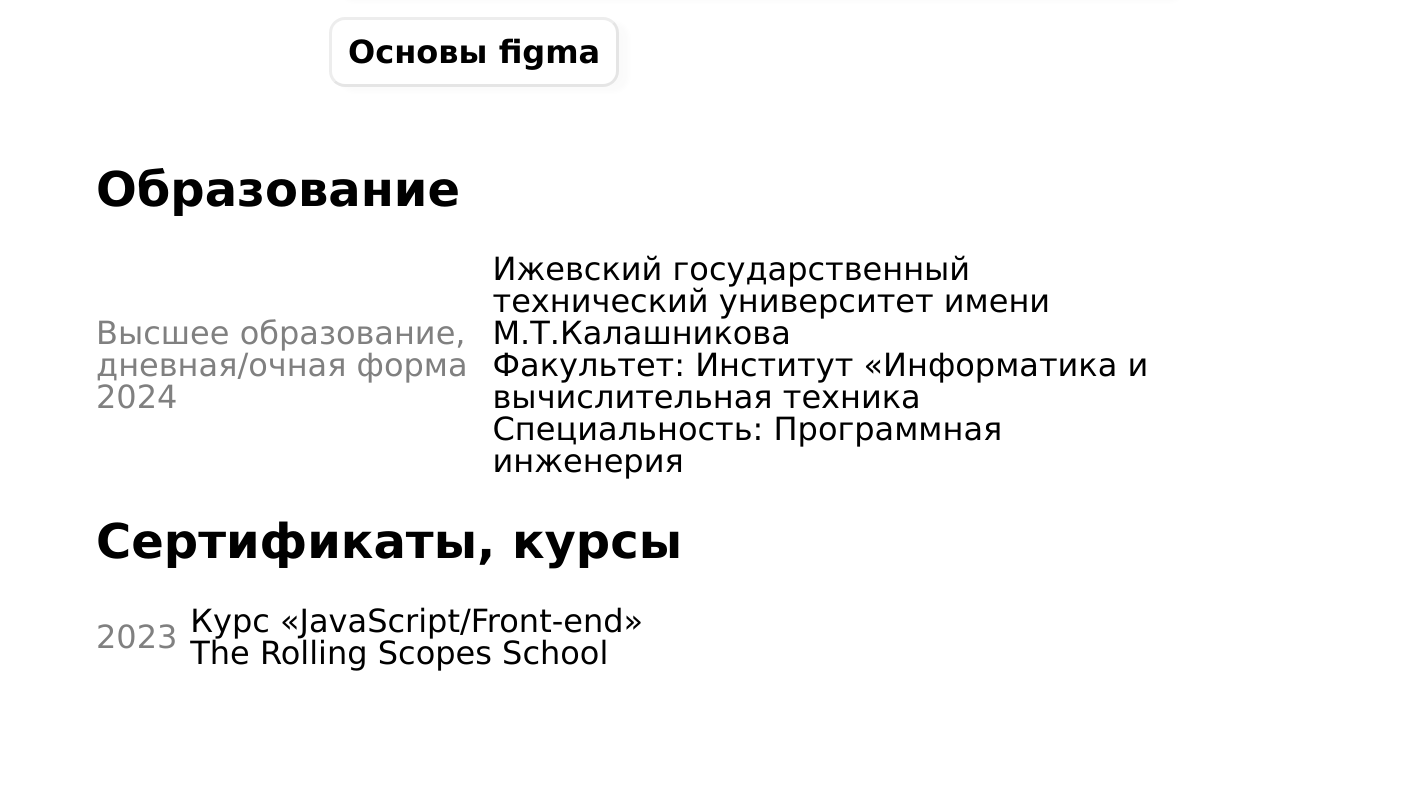
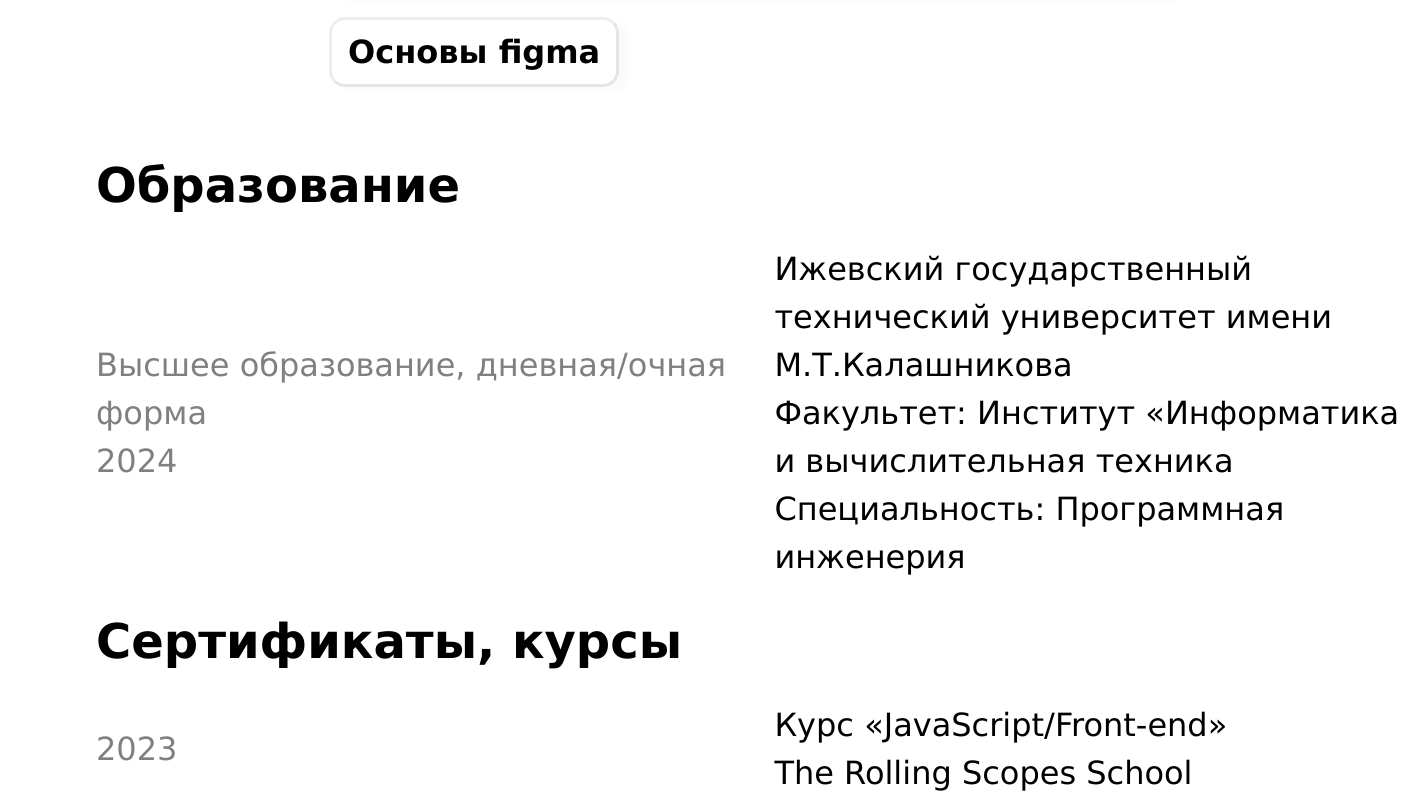
Before and after one commit to MichaelSharan/Career-Portfolio, a plain HTML site: page CV/index.html in a window 1280 px wide. Shown: the part 1019-1816 px from the top of the page, 1414 px wide, since content can reach past the window. Before the commit the page ends 1691 px from the top, so only its background shows below. Drawn offline with Linux system fonts and the light colour scheme.

Commit message:
feat: add styles to text

```diff
--- a/CV/index.html
+++ b/CV/index.html
@@ -8,7 +8,7 @@
     <link rel="stylesheet" href="main.css">
 </head>
 <body>
-  <section class="CV">
+  <section class="module">
     <img src="assets/images/photo.png" alt="not found" class="image">
     <div class="content">
         <h1 class="title">Frontend разработчик</h1>
@@ -35,22 +35,22 @@
         </div>
     </div>
   </section>
-  <section class="CV">
-    <div class="text content">
+  <section class="module">
+    <div class="content" id="text-content">
       <h2 class="subtitle">Образование</h2>
       <div class="card">
-        <p class="grey text">Высшее образование, дневная/очная форма <br>
-          2024
+        <p class="grey text">Высшее образование, дневная/очная форма<br>
+        2024
         </p>
-        <p class="text">Ижевский государственный технический университет имени М.Т.Калашникова <br>
-          Факультет: Институт «Информатика и вычислительная техника <br>
-          Специальность: Программная инженерия
+        <p class="text">Ижевский государственный технический университет имени М.Т.Калашникова<br>
+        Факультет: Институт «Информатика и вычислительная техника<br>
+        Специальность: Программная инженерия
         </p>
       </div>
       <h2 class="subtitle">Сертификаты, курсы</h2>
       <div class="card">
         <p class="grey text">2023</p>
-        <p class="text">Курс «JavaScript/Front-end» <br>
+        <p class="text">Курс «JavaScript/Front-end»<br>
         The Rolling Scopes School
         </p>
       </div>
--- a/CV/scss/components/_content.scss
+++ b/CV/scss/components/_content.scss
@@ -4,3 +4,15 @@
     justify-content: space-around;
     gap: 2rem;
 }
+
+#text-content{
+    .card{
+        gap: $gap_value_horizontal;
+        justify-content: space-between;
+
+        .text{
+            width: 40rem;
+            line-height: 6vh;
+        }
+    }
+}
--- a/CV/scss/layout/_CV-section.scss
+++ b/CV/scss/layout/module.scss
@@ -1,4 +1,4 @@
-.CV {
+.module {
     margin-top: $gap_value_vertical;
     margin-left: $gap_value_horizontal * 2.5;
     margin-right: $gap_value_horizontal * 2.5;
--- a/CV/scss/main.scss
+++ b/CV/scss/main.scss
@@ -3,7 +3,7 @@
 @import "base/reset";
 @import "base/typography";
 
-@import "layout/CV-section";
+@import "layout/module";
 
 @import "components/card";
 @import "components/content";
```
Also changed, not shown: CV/main.css.
